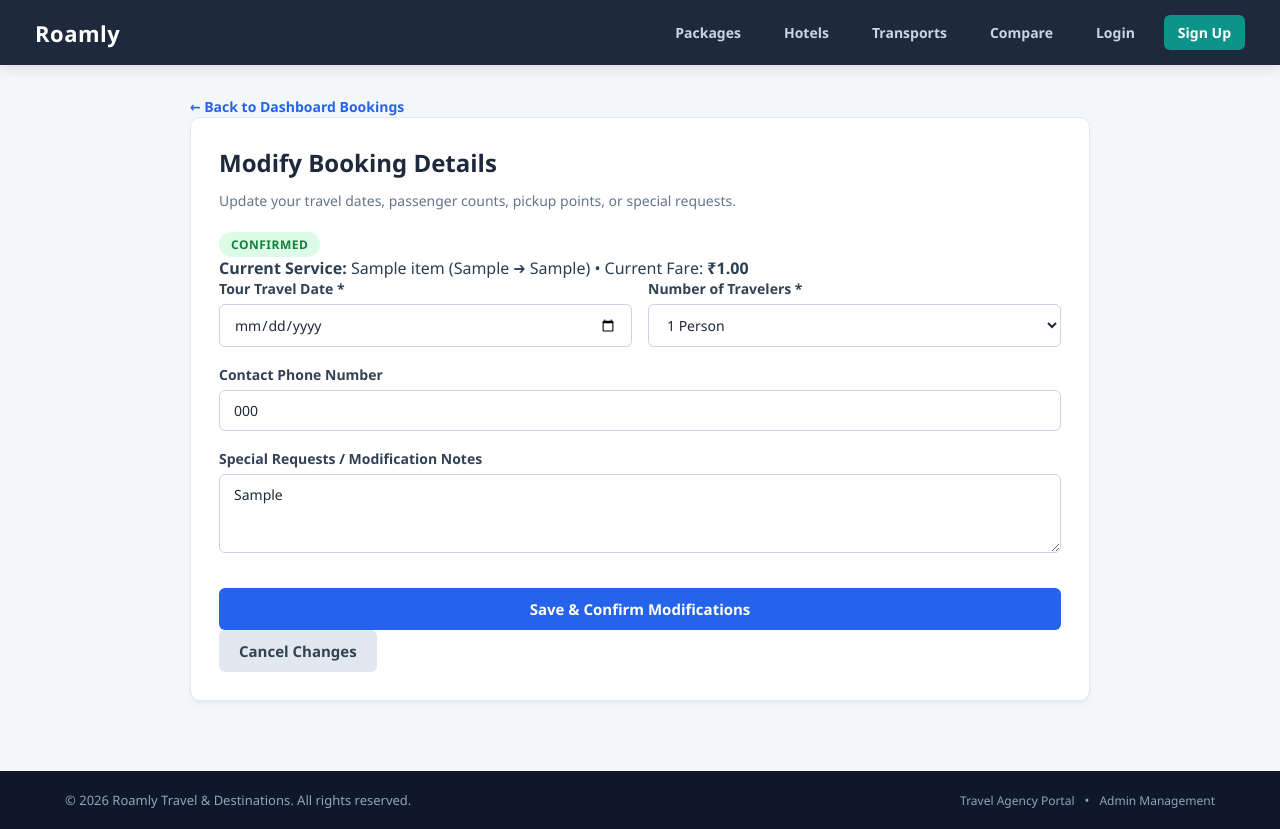
After one commit to HBJ17/Roamly, a Flask app: template templates/booking_modify.html in a window 1280 px wide. The commit adds this page. Run offline with Flask 3, Linux system fonts and the light colour scheme; the template is opened without the code that fills it: most values are stand-ins (such as "Sample title", 1, 10 or a date in 2020).

Commit message:
feat: implement booking management with modification and cancellation capabilities

```diff
--- /dev/null
+++ b/templates/booking_modify.html
@@ -0,0 +1,134 @@
+{% extends 'base.html' %}
+
+{% block title %}Modify Booking #ROAM-{{ booking['id'] }} - Roamly{% endblock %}
+
+{% block content %}
+<div class="voucher-wrapper">
+    <div class="breadcrumb mb-20">
+        <a href="{{ url_for('dashboard.dashboard', tab='bookings') }}">← Back to Dashboard Bookings</a>
+    </div>
+
+    <div class="card">
+        <div class="card-header-flex">
+            <div>
+                <h2>Modify Booking Details</h2>
+                <p class="section-desc">Update your travel dates, passenger counts, pickup points, or special requests.</p>
+            </div>
+            <span class="status-pill status-{{ booking['status']|lower }}">{{ booking['status'] }}</span>
+        </div>
+
+        <div class="current-booking-summary-box mb-20">
+            <strong>Current Service:</strong>
+            {% if booking['booking_type'] == 'Package' %}
+                {{ item['title'] }} ({{ item['destination'] }})
+            {% elif booking['booking_type'] == 'Hotel' %}
+                {{ item['name'] }} ({{ item['city'] }})
+            {% else %}
+                {{ item['title'] }} ({{ item['source_city'] }} ➔ {{ item['destination_city'] }})
+            {% endif %}
+            • Current Fare: <strong>₹{{ "{:,.2f}".format(booking['total_price']) }}</strong>
+        </div>
+
+        <form action="{{ url_for('bookings.modify_booking', booking_id=booking['id']) }}" method="POST" class="form">
+            {% if booking['booking_type'] == 'Hotel' %}
+                <div class="form-row">
+                    <div class="form-group flex-1">
+                        <label for="travel_date">Check-in Date *</label>
+                        <input type="date" id="travel_date" name="travel_date" value="{{ booking['travel_date'] }}" required>
+                    </div>
+                    <div class="form-group flex-1">
+                        <label for="check_out_date">Check-out Date *</label>
+                        <input type="date" id="check_out_date" name="check_out_date" value="{{ booking['check_out_date'] }}" required>
+                    </div>
+                </div>
+
+                <div class="form-row">
+                    <div class="form-group flex-1">
+                        <label for="room_type">Room Category</label>
+                        <select id="room_type" name="room_type">
+                            {% for r in item['room_types'].split(',') %}
+                                <option value="{{ r.strip() }}" {% if booking['room_type'] == r.strip() %}selected{% endif %}>{{ r.strip() }}</option>
+                            {% endfor %}
+                        </select>
+                    </div>
+                    <div class="form-group flex-1">
+                        <label for="num_travelers">Number of Guests</label>
+                        <select id="num_travelers" name="num_travelers">
+                            <option value="1" {% if booking['num_travelers'] == 1 %}selected{% endif %}>1 Guest</option>
+                            <option value="2" {% if booking['num_travelers'] == 2 %}selected{% endif %}>2 Guests</option>
+                            <option value="3" {% if booking['num_travelers'] == 3 %}selected{% endif %}>3 Guests</option>
+                            <option value="4" {% if booking['num_travelers'] == 4 %}selected{% endif %}>4 Guests</option>
+                        </select>
+                    </div>
+                </div>
+
+            {% elif booking['booking_type'] == 'Transport' %}
+                <div class="form-row">
+                    <div class="form-group flex-1">
+                        <label for="travel_date">Travel Date *</label>
+                        <input type="date" id="travel_date" name="travel_date" value="{{ booking['travel_date'] }}" required>
+                    </div>
+                    <div class="form-group flex-1">
+                        <label for="num_travelers">Passengers / Seats</label>
+                        <select id="num_travelers" name="num_travelers">
+                            <option value="1" {% if booking['num_travelers'] == 1 %}selected{% endif %}>1 Seat/Passenger</option>
+                            <option value="2" {% if booking['num_travelers'] == 2 %}selected{% endif %}>2 Seats/Passengers</option>
+                            <option value="3" {% if booking['num_travelers'] == 3 %}selected{% endif %}>3 Seats/Passengers</option>
+                            <option value="4" {% if booking['num_travelers'] == 4 %}selected{% endif %}>4 Seats/Passengers</option>
+                            {% if item['transport_type'] != 'Cab' %}
+                            <option value="5" {% if booking['num_travelers'] == 5 %}selected{% endif %}>5 Seats</option>
+                            <option value="6" {% if booking['num_travelers'] == 6 %}selected{% endif %}>6 Seats</option>
+                            {% endif %}
+                        </select>
+                    </div>
+                </div>
+
+                <div class="form-row">
+                    <div class="form-group flex-1">
+                        <label for="pickup_location">Pickup Address</label>
+                        <input type="text" id="pickup_location" name="pickup_location" value="{{ booking['pickup_location'] or '' }}" required>
+                    </div>
+                    <div class="form-group flex-1">
+                        <label for="drop_location">Drop Address</label>
+                        <input type="text" id="drop_location" name="drop_location" value="{{ booking['drop_location'] or '' }}" required>
+                    </div>
+                </div>
+
+            {% else %}
+                <!-- Package -->
+                <div class="form-row">
+                    <div class="form-group flex-1">
+                        <label for="travel_date">Tour Travel Date *</label>
+                        <input type="date" id="travel_date" name="travel_date" value="{{ booking['travel_date'] }}" required>
+                    </div>
+                    <div class="form-group flex-1">
+                        <label for="num_travelers">Number of Travelers *</label>
+                        <select id="num_travelers" name="num_travelers">
+                            <option value="1" {% if booking['num_travelers'] == 1 %}selected{% endif %}>1 Person</option>
+                            <option value="2" {% if booking['num_travelers'] == 2 %}selected{% endif %}>2 Persons</option>
+                            <option value="3" {% if booking['num_travelers'] == 3 %}selected{% endif %}>3 Persons</option>
+                            <option value="4" {% if booking['num_travelers'] == 4 %}selected{% endif %}>4 Persons</option>
+                            <option value="5" {% if booking['num_travelers'] >= 5 %}selected{% endif %}>5+ Group</option>
+                        </select>
+                    </div>
+                </div>
+            {% endif %}
+
+            <div class="form-group">
+                <label for="contact_phone">Contact Phone Number</label>
+                <input type="tel" id="contact_phone" name="contact_phone" value="{{ booking['contact_phone'] or '' }}" placeholder="+91 9876543210">
+            </div>
+
+            <div class="form-group">
+                <label for="special_requests">Special Requests / Modification Notes</label>
+                <textarea id="special_requests" name="special_requests" rows="3" placeholder="Special meal preferences, floor preference, flight delay notes...">{{ booking['special_requests'] or '' }}</textarea>
+            </div>
+
+            <div class="form-actions-flex mt-20">
+                <button type="submit" class="btn btn-submit">Save & Confirm Modifications</button>
+                <a href="{{ url_for('bookings.booking_summary', booking_id=booking['id']) }}" class="btn btn-secondary-inline">Cancel Changes</a>
+            </div>
+        </form>
+    </div>
+</div>
+{% endblock %}
```
Also changed, not shown: bookings.py (+110 -3 lines), dashboard.py (+12 -3 lines), templates/dashboard.html (+51 -30 lines).
